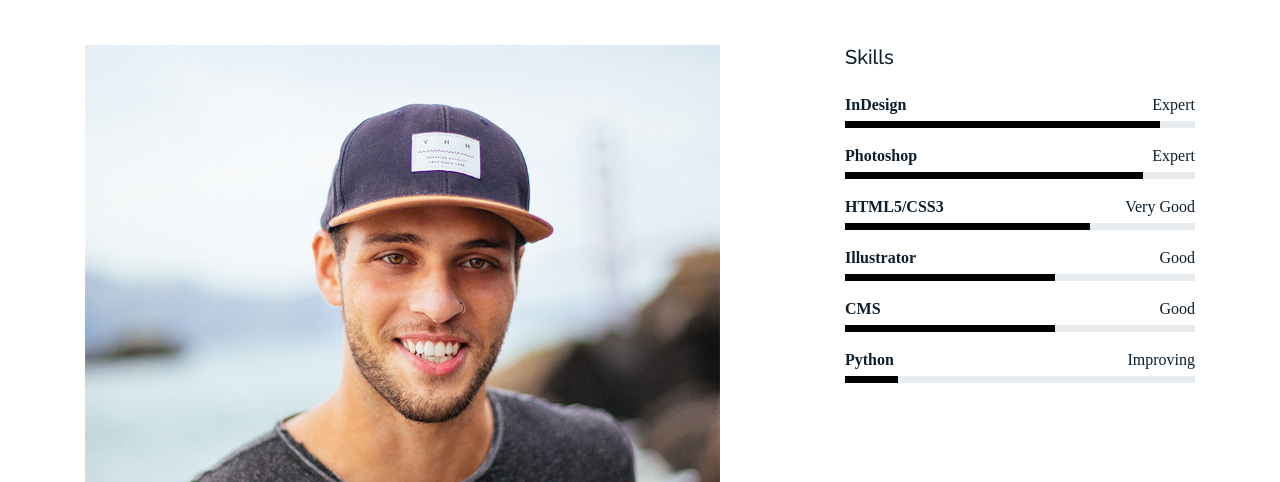
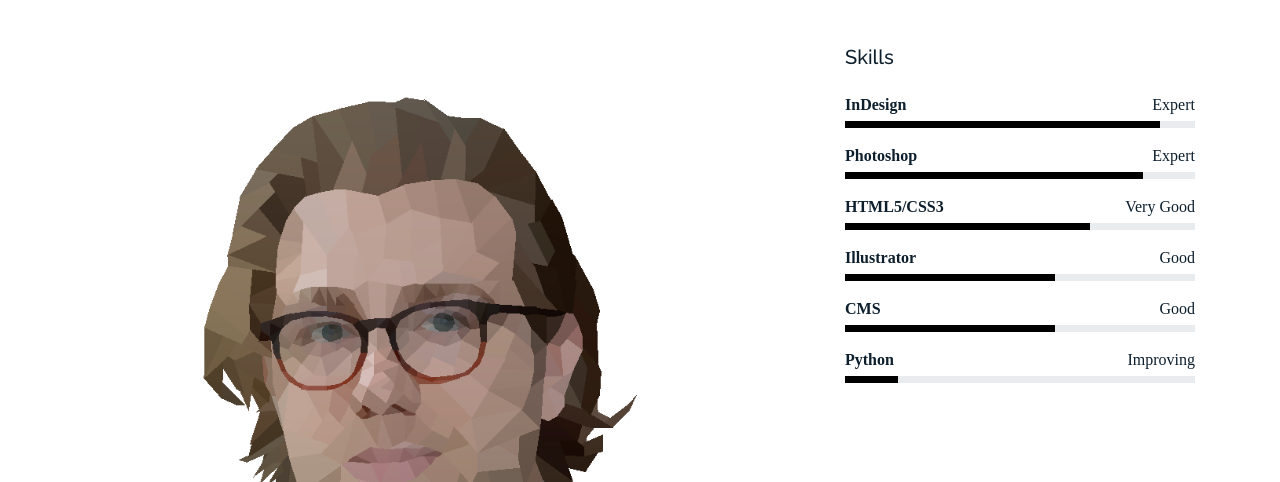
Before and after one commit to samschaust/Portfolio, a plain HTML site: page about.html in a window 1280 px wide. Shown: the part 318-800 px from the top of the page. Drawn offline with Linux system fonts and the light colour scheme; a web font is replaced by a local one.

Commit message:
update photo

```diff
--- a/about.html
+++ b/about.html
@@ -153,7 +153,7 @@
           </div>
 
           <div class="col-md-7 mb-5 mb-md-0" data-aos="fade-up">
-            <p><img src="assets/img/person_1_sq.jpg" alt="Image" class="img-fluid"></p>
+            <p><img src="assets/img/Sam_Schaust.png" alt="Image" class="img-fluid"></p>
             <p>Lorem ipsum dolor sit amet, consectetur adipisicing elit. Dolor dignissimos delectus minima reprehenderit
               molestias illo dolorem et, odio!</p>
             <p>Fuga fugit distinctio delectus iure vitae consequatur excepturi, mollitia, consectetur molestias sapiente
```
Also changed, not shown: assets/img/Sam_Schaust.png (added).
